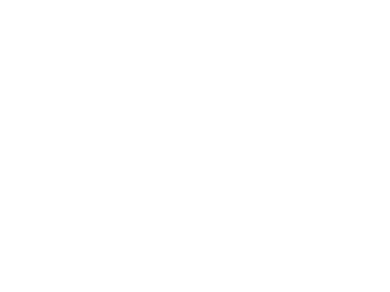
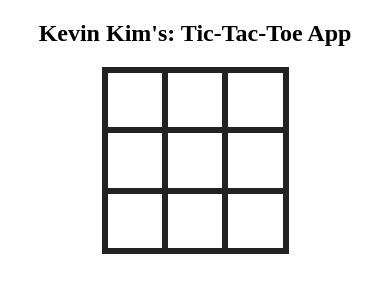
Before and after one commit to uclabruin909/js-tic-tac-toe, a plain HTML site: page index.html in a window 390 px wide. Drawn offline with Linux system fonts and the light colour scheme.

Commit message:
create responsive tic tac toe table

```diff
--- /dev/null
+++ b/css/styles.css
@@ -0,0 +1,36 @@
+* {
+	box-sizing: border-box;
+}
+
+.title {
+	text-align: center;
+}
+
+#wrapper {
+	text-align: center;
+}
+
+.board-table {
+	text-align: center;
+}
+
+.game-board {
+	width: 50%;
+	margin: 0 auto;
+	border-collapse: collapse;
+}
+
+.game-board td {
+  width: 33.333%;
+  border: 6px solid #222;
+}
+
+.game-board td::after {
+  content: "";
+  display: block;
+  margin-top: 100%;
+}
+
+.game-board td {
+  border: 6px solid #222;
+}
--- a/index.html
+++ b/index.html
@@ -2,16 +2,38 @@
 <html>
 <head>
 	<title>Kevin Kim's: 33Across Project</title>
-
-	<style>
-
-	</style>
-
+	<link rel="stylesheet" href="./css/styles.css">
 </head>
 
 <body>
 
+	<h2 class="title">Kevin Kim's: Tic-Tac-Toe App</h2>
 
+	<div id="wrapper">
+
+		<div class="board-controls"></div> <!-- /.board-controls -->
+
+		<div class="board-table">
+			<table class="game-board">
+				<tr>
+					<td></td>
+					<td></td>
+					<td></td>
+				</tr>
+				<tr>
+					<td></td>
+					<td></td>
+					<td></td>
+				</tr>
+				<tr>
+					<td></td>
+					<td></td>
+					<td></td>
+				</tr>
+			</table>
+		</div> <!-- /.board-table -->
+
+	</div><!--  ./#wrapper -->
 
 
 </body>
```
